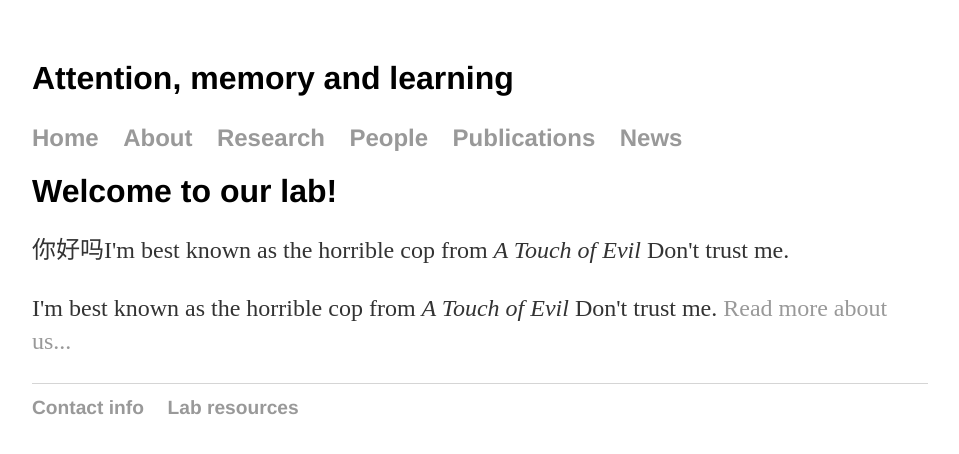
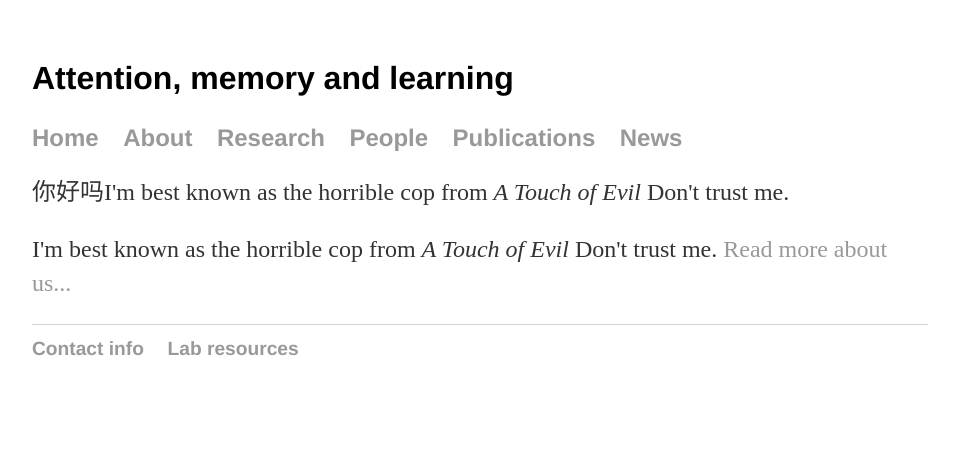
Before and after one commit to wangbenchi/wangbenchi.github.io, a Jekyll site: the page built from index.html, in a window 1280 px wide. Shown: the top 454 px of the page, without its empty margins (160-1119 px from the left). Built offline with Jekyll 4.4.1, drawn with Linux system fonts in a browser that asks for light colours.

Commit message:
Update index.html

```diff
--- a/index.html
+++ b/index.html
@@ -4,7 +4,6 @@ title: Attention, memory and learning
 ---
 
 <div class="blurb">
-	<h1>Welcome to our lab!</h1>
-		<p>你好吗I'm best known as the horrible cop from <em>A Touch of Evil</em> Don't trust me.</p>
-		<p>I'm best known as the horrible cop from <em>A Touch of Evil</em> Don't trust me. <a href="/about">Read more about us...</a></p>
+	<p>你好吗I'm best known as the horrible cop from <em>A Touch of Evil</em> Don't trust me.</p>
+	<p>I'm best known as the horrible cop from <em>A Touch of Evil</em> Don't trust me. <a href="/about">Read more about us...</a></p>
 </div><!-- /.blurb -->
```
